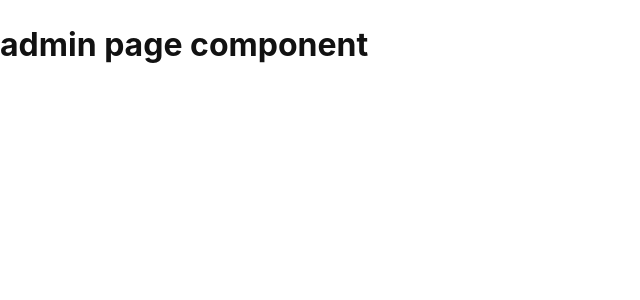
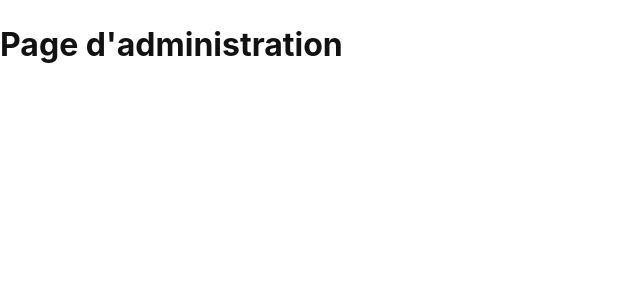
Before and after one commit to JeanPhilippeCaetano/Ymood, a React (Create React App) app in the folder ymood/: page /admin in a window 1280 px wide. Shown: the top 300 px of the page, without its empty margins (0-640 px from the left). Built offline with nearby package versions, Linux system fonts and the light colour scheme.

Commit message:
update router nav

```diff
--- a/ymood/src/App.js
+++ b/ymood/src/App.js
@@ -1,16 +1,16 @@
 import logo from './logo.svg';
 import './App.css';
 import Admin from './admin/Admin.js'
-import { BrowserRouter as Router, Routes, Route } from 'react-router-dom';
+import { Routes, Route, Navigate } from 'react-router-dom';
+
 
 function App() {
   return (
-    <Router>
+    <div className="App">
       <Routes>
-        <Route exact path="/" component={App} element={<h1>App page component</h1>} />
-        <Route path="/admin" component={Admin} element={<h1>admin page component</h1>} />
+        <Route path="/admin" element={<Admin/>} />
       </Routes>
-    </Router>
+    </div>
   );
 }
 
--- a/ymood/src/index.js
+++ b/ymood/src/index.js
@@ -3,16 +3,13 @@ import ReactDOM from 'react-dom/client';
 import './index.css';
 import App from './App';
 import reportWebVitals from './reportWebVitals';
+import { BrowserRouter as Router } from 'react-router-dom';
+
 
 
 const root = ReactDOM.createRoot(document.getElementById('root'));
 root.render(
-  <React.StrictMode>
+  <Router>
     <App />
-  </React.StrictMode>
+  </Router>
 );
-
-// If you want to start measuring performance in your app, pass a function
-// to log results (for example: reportWebVitals(console.log))
-// or send to an analytics endpoint. Learn more: https://bit.ly/CRA-vitals
-reportWebVitals();
```
